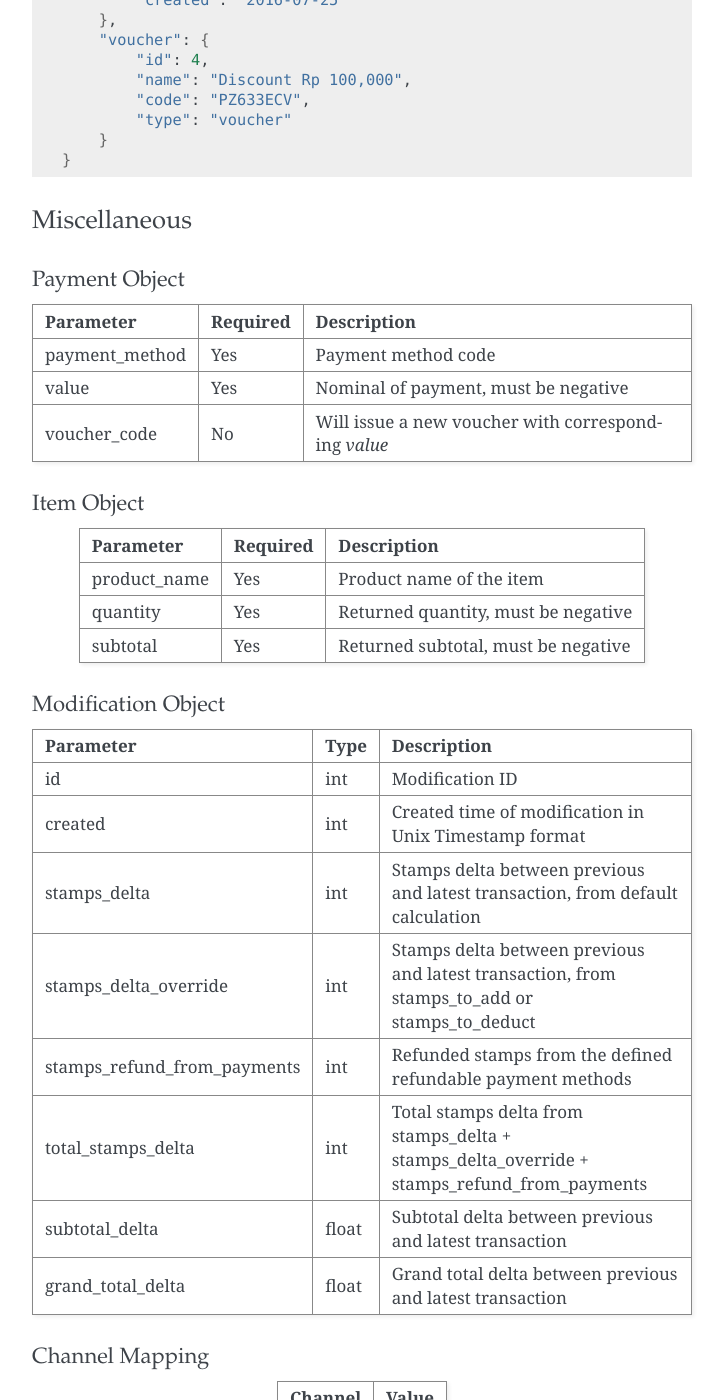
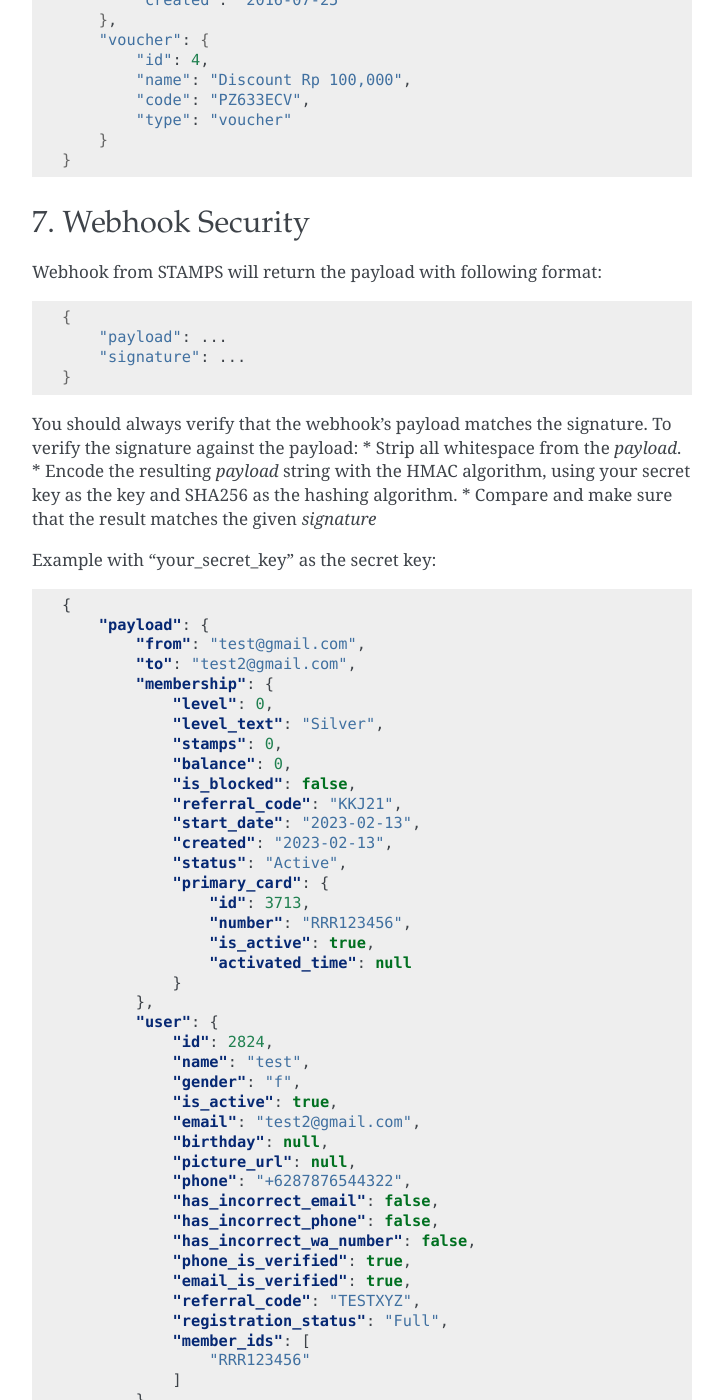
Before and after one commit to ui/stamps-api-docs, a Sphinx documentation site: the page built from source/klg_api.rst, in a window 1280 px wide and 1400 px high, scrolled down 19348 px. Shown: the whole window, without its empty margins (388-1112 px from the left). Built offline with Sphinx 7.4.7, drawn with Linux system fonts in a browser that asks for light colours; some of the changed text lies outside the part shown.

Commit message:
webhook validation (#167)
* webhook validation

* update

* update

```diff
--- a/source/klg_api.rst
+++ b/source/klg_api.rst
@@ -908,6 +908,88 @@ On successful redemption:
         }
     }
 
+
+7. Webhook Security
+=======================
+Webhook from STAMPS will return the payload with following format:
+
+.. code-block :: bash
+
+    {
+        "payload": ...
+        "signature": ...
+    }
+
+You should always verify that the webhook's payload matches the signature. To verify the signature against the payload:
+* Strip all whitespace from the `payload`.
+* Encode the resulting `payload` string with the HMAC algorithm, using your secret key as the key and SHA256 as the hashing algorithm.
+* Compare and make sure that the result matches the given `signature`
+
+Example with "your_secret_key" as the secret key:
+
+.. code-block :: json
+
+    {
+        "payload": {
+            "from": "test@gmail.com",
+            "to": "test2@gmail.com",
+            "membership": {
+                "level": 0,
+                "level_text": "Silver",
+                "stamps": 0,
+                "balance": 0,
+                "is_blocked": false,
+                "referral_code": "KKJ21",
+                "start_date": "2023-02-13",
+                "created": "2023-02-13",
+                "status": "Active",
+                "primary_card": {
+                    "id": 3713,
+                    "number": "RRR123456",
+                    "is_active": true,
+                    "activated_time": null
+                }
+            },
+            "user": {
+                "id": 2824,
+                "name": "test",
+                "gender": "f",
+                "is_active": true,
+                "email": "test2@gmail.com",
+                "birthday": null,
+                "picture_url": null,
+                "phone": "+6287876544322",
+                "has_incorrect_email": false,
+                "has_incorrect_phone": false,
+                "has_incorrect_wa_number": false,
+                "phone_is_verified": true,
+                "email_is_verified": true,
+                "referral_code": "TESTXYZ",
+                "registration_status": "Full",
+                "member_ids": [
+                    "RRR123456"
+                ]
+            }
+        },
+        "signature": "c318b158a1066b3110bd5e36cdf9b98aff9bd6852a0cab80ef41ee3079d1812c"
+    }
+
+Python code example:
+
+.. code-block :: python
+
+    import hashlib
+    import hmac
+    import json
+
+
+    def verify_signature(request) -> bool:
+        payload = request.data['payload']
+        minified_payload = json.dumps(payload, separators=[",", ":"])
+        signed_payload = hmac.new("your_secret_key".encode(), minified_payload.encode(), hashlib.sha256)
+        return hmac.compare_digest(request.data['signature'], signed_payload.hexdigest())
+
+
 Miscellaneous
 ------------------------------
 
```
